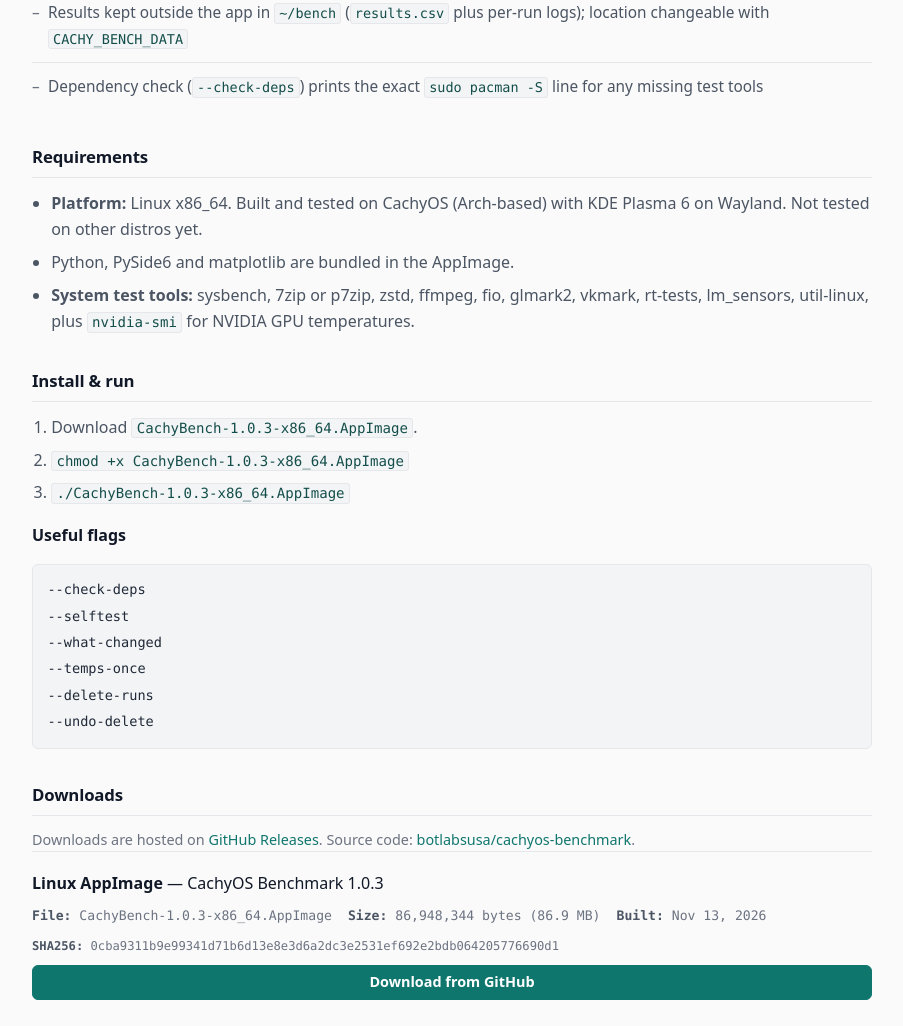
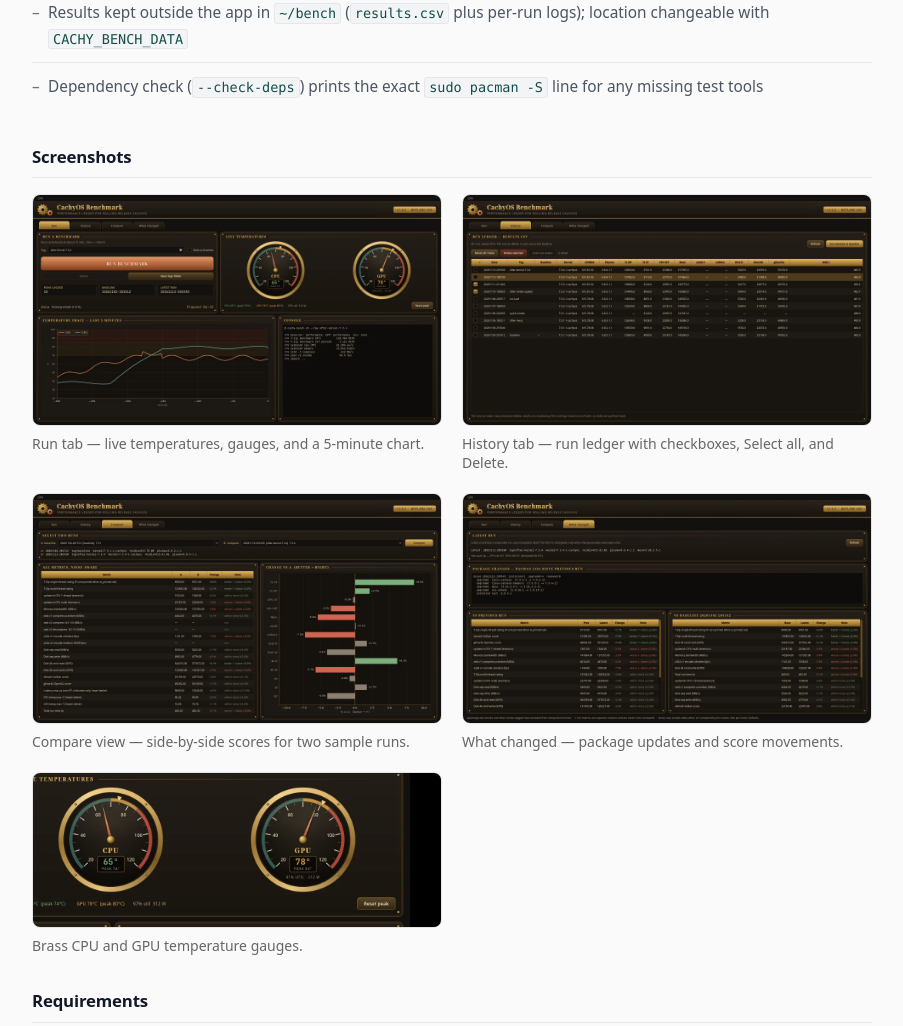
Before and after one commit to botlabsusa/botlabsusa.github.io, a plain HTML site: page apps/cachyos-benchmark.html in a window 1280 px wide. Shown: the part 1001-2027 px from the top of the page, without its empty margins (188-1091 px from the left). Drawn offline with Linux system fonts and the light colour scheme.

Commit message:
CachyOS Benchmark: add 1.0.3 screenshots gallery (preview)
Add five demo-data screenshots of the 1.0.3 interface to the CachyOS Benchmark page. Preview only — not for main until approved.

```diff
--- a/apps/cachyos-benchmark.html
+++ b/apps/cachyos-benchmark.html
@@ -80,6 +80,31 @@
         <li>Results kept outside the app in <code>~/bench</code> (<code>results.csv</code> plus per-run logs); location changeable with <code>CACHY_BENCH_DATA</code></li>
         <li>Dependency check (<code>--check-deps</code>) prints the exact <code>sudo pacman -S</code> line for any missing test tools</li>
       </ul>
+
+
+      <h2 class="section" id="screenshots">Screenshots</h2>
+      <div class="shot-grid">
+        <figure class="shot">
+          <a href="/assets/screenshots/cachyos-benchmark/01-run.webp" target="_blank" rel="noopener"><img src="/assets/screenshots/cachyos-benchmark/01-run.webp" alt="CachyOS Benchmark Run tab — live temperatures, gauges, and a 5-minute chart. (demo data)" width="1920" height="1080" loading="lazy"></a>
+          <figcaption>Run tab — live temperatures, gauges, and a 5-minute chart.</figcaption>
+        </figure>
+        <figure class="shot">
+          <a href="/assets/screenshots/cachyos-benchmark/02-history.webp" target="_blank" rel="noopener"><img src="/assets/screenshots/cachyos-benchmark/02-history.webp" alt="CachyOS Benchmark History tab — run ledger with checkboxes, Select all, and Delete. (demo data)" width="1920" height="1080" loading="lazy"></a>
+          <figcaption>History tab — run ledger with checkboxes, Select all, and Delete.</figcaption>
+        </figure>
+        <figure class="shot">
+          <a href="/assets/screenshots/cachyos-benchmark/03-compare.webp" target="_blank" rel="noopener"><img src="/assets/screenshots/cachyos-benchmark/03-compare.webp" alt="CachyOS Benchmark Compare view — side-by-side scores for two sample runs. (demo data)" width="1920" height="1080" loading="lazy"></a>
+          <figcaption>Compare view — side-by-side scores for two sample runs.</figcaption>
+        </figure>
+        <figure class="shot">
+          <a href="/assets/screenshots/cachyos-benchmark/04-what-changed.webp" target="_blank" rel="noopener"><img src="/assets/screenshots/cachyos-benchmark/04-what-changed.webp" alt="CachyOS Benchmark What changed tab — package updates and score movements. (demo data)" width="1920" height="1080" loading="lazy"></a>
+          <figcaption>What changed — package updates and score movements.</figcaption>
+        </figure>
+        <figure class="shot">
+          <a href="/assets/screenshots/cachyos-benchmark/05-gauges-closeup.webp" target="_blank" rel="noopener"><img src="/assets/screenshots/cachyos-benchmark/05-gauges-closeup.webp" alt="CachyOS Benchmark brass CPU and GPU temperature gauges. (demo data)" width="1060" height="400" loading="lazy"></a>
+          <figcaption>Brass CPU and GPU temperature gauges.</figcaption>
+        </figure>
+      </div>
 
       <h2 class="section" id="requirements">Requirements</h2>
       <div class="req-box">
```
Also changed, not shown: assets/screenshots/cachyos-benchmark/01-run.webp (added), assets/screenshots/cachyos-benchmark/02-history.webp (added), assets/screenshots/cachyos-benchmark/03-compare.webp (added), assets/screenshots/cachyos-benchmark/04-what-changed.webp (added), assets/screenshots/cachyos-benchmark/05-gauges-closeup.webp (added).
